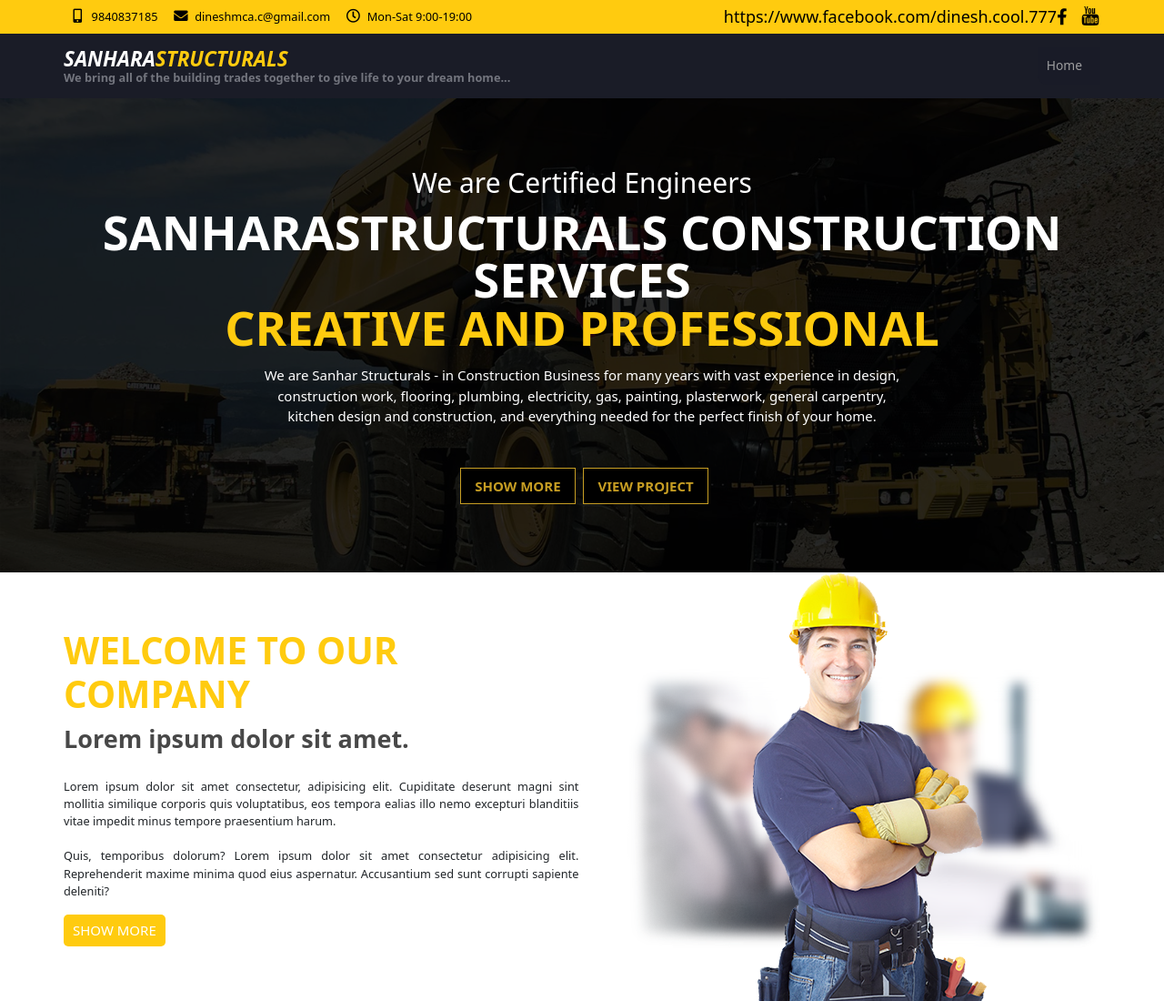
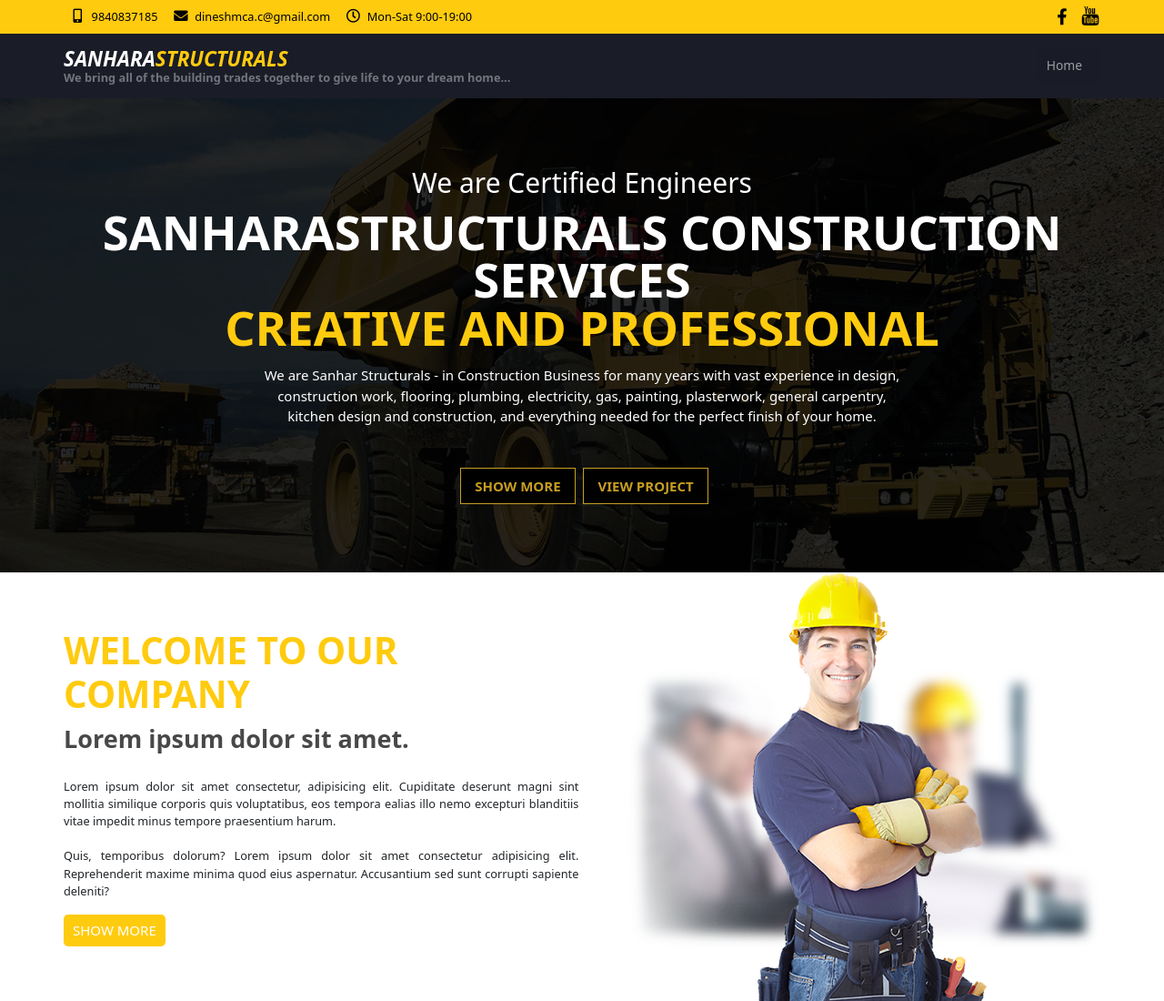
Before and after one commit to dineshmcac/sanhara-structurals, a plain HTML site: page index.html in a window 1280 px wide. Shown: the top 1100 px of the page at 91% size. Drawn offline with Linux system fonts and the light colour scheme.

Commit message:
Update index.html

```diff
--- a/index.html
+++ b/index.html
@@ -20,7 +20,7 @@
                 <p>dineshmca.c@gmail.com</p>
                 <p>Mon-Sat 9:00-19:00</p>
                 <div class="social">
-                    <a href="#" title="Facebook">https://www.facebook.com/dinesh.cool.777<i class="fa-brands fa-facebook-f"></i></a>
+                    <a href="https://www.facebook.com/dinesh.cool.777" title="Facebook"><i class="fa-brands fa-facebook-f"></i></a>
                     <!--<a href="#"><i class="fa-brands fa-twitter"></i></a>
                     <a href="#"><i class="fa-brands fa-behance"></i></a>
                     <a href="#"><i class="fa-solid fa-basketball"></i></a>
```
